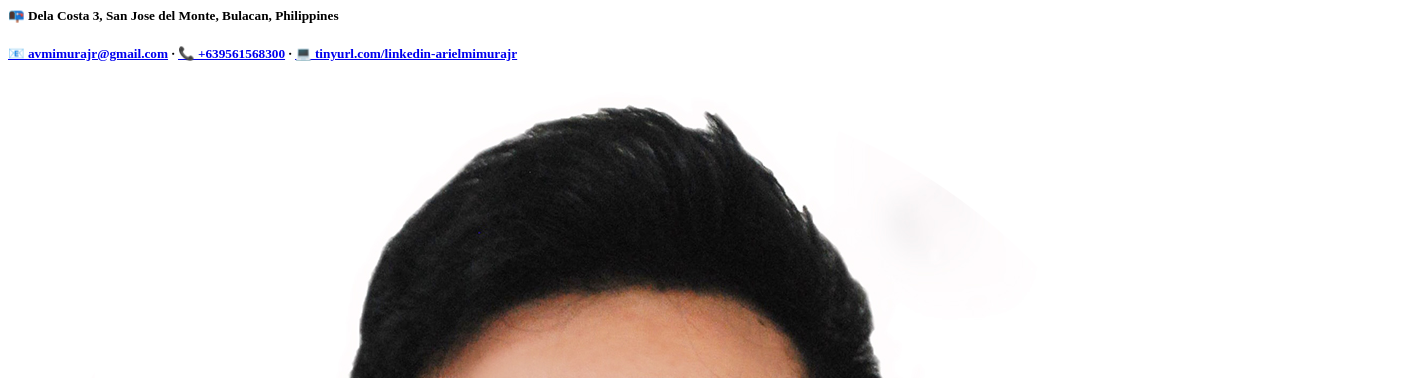
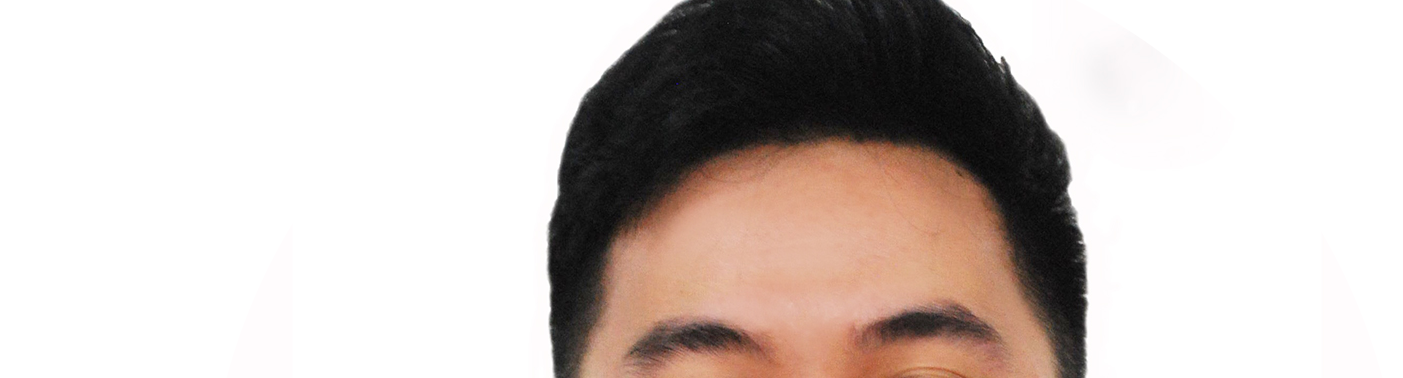
Before and after one commit to mimura-arieljr/CurriculumVitae, a plain HTML site: page index.html in a window 1280 px wide. Shown: the part 73-451 px from the top of the page, 1403 px wide, since content can reach past the window. Drawn offline with Linux system fonts and the light colour scheme.

Commit message:
Change of styling sheet

```diff
--- a/index.html
+++ b/index.html
@@ -6,7 +6,7 @@
     <meta http-equiv="X-UA-Compatible" content="IE=edge">
     <meta name="viewport" content="width=device-width, initial-scale=1.0">
     <!-- <link rel="stylesheet" href="./Style/style.css"> -->
-    <link rel="stylesheet" href="./Style/cvstyle.css">
+    <link rel="stylesheet" href="./Style/style.css">
     <title>Ariel Jr Mimura</title>
 </head>
 
```
